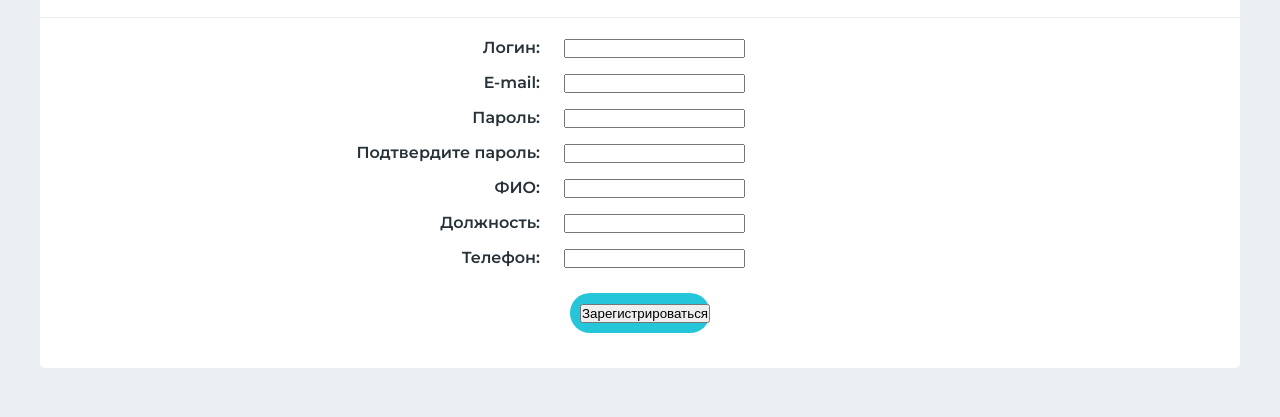
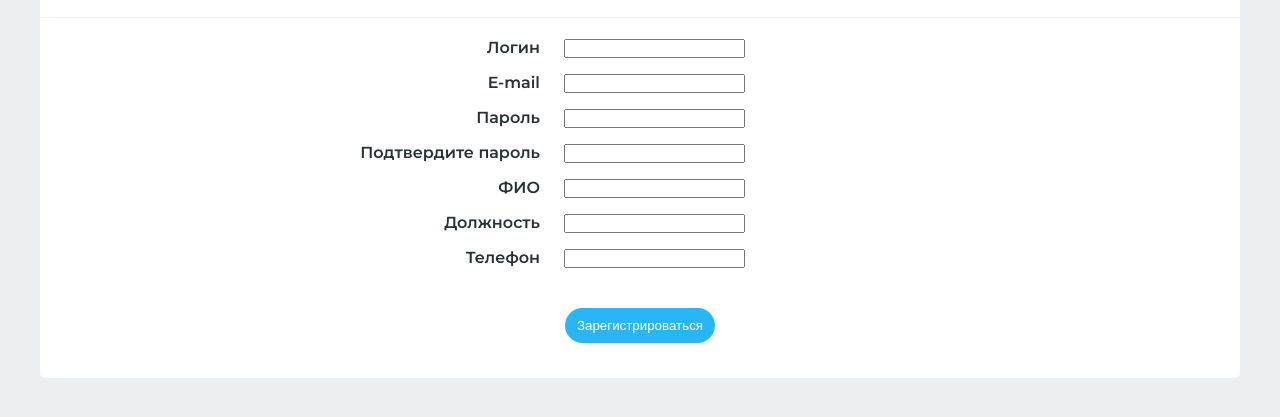
Before and after one commit to cft-forfood/schedulePlanner, a plain HTML site: page frontend/pages/register.html in a window 1280 px wide. Shown: the part 105-522 px from the top of the page. Drawn offline with Linux system fonts and the light colour scheme.

Commit message:
Change registration's button

```diff
--- a/frontend/css/styles.css
+++ b/frontend/css/styles.css
@@ -120,13 +120,22 @@ th {
 	margin-bottom: 15px;
 }
 
-.button {
+.center {
+	text-align: center;
+}
+
+button {
 	padding: 10px;
-	width: 120px;
+	width: 150px;
 	margin: 25px auto 0;
-	background: rgb(38, 198, 218);
+	background: rgb(41, 182, 246);
 	color: white;
 	border-radius: 25px;
+	border: none;
+}
+
+button:hover {
+	background: rgb(38, 198, 218);
 }
 
 .menu-open {
--- a/frontend/pages/register.html
+++ b/frontend/pages/register.html
@@ -38,7 +38,7 @@
             <form action="" method="POST">
                 <div class="row">
                     <div class="left-column">
-                        <label for="login">Логин:</label>
+                        <label for="login">Логин</label>
                     </div>
 
                     <div class="right-column">
@@ -48,7 +48,7 @@
 
                 <div class="row">
                     <div class="left-column">
-                        <label for="email">E-mail:</label>
+                        <label for="email">E-mail</label>
                     </div>
 
                     <div class="right-column">
@@ -58,7 +58,7 @@
 
                 <div class="row">
                     <div class="left-column">
-                        <label for="pswd">Пароль:</label>
+                        <label for="pswd">Пароль</label>
                     </div>
 
                     <div class="right-column">
@@ -68,7 +68,7 @@
 
                 <div class="row">
                     <div class="left-column">
-                        <label for="pswd">Подтвердите пароль:</label>
+                        <label for="pswd">Подтвердите пароль</label>
                     </div>
 
                     <div class="right-column">
@@ -78,7 +78,7 @@
 
                 <div class="row">
                     <div class="left-column">
-                        <label for="fio">ФИО:</label>
+                        <label for="fio">ФИО</label>
                     </div>
 
                     <div class="right-column">
@@ -88,7 +88,7 @@
 
                 <div class="row">
                     <div class="left-column">
-                        <label for="pos">Должность:</label>
+                        <label for="pos">Должность</label>
                     </div>
 
                     <div class="right-column">
@@ -98,7 +98,7 @@
 
                 <div class="row">
                     <div class="left-column">
-                        <label for="phone">Телефон:</label>
+                        <label for="phone">Телефон</label>
                     </div>
 
                     <div class="right-column">
@@ -106,10 +106,8 @@
                     </div>
                 </div>
 
-                <div class="row">
-                    <div class="button">
-                        <button type="submit">Зарегистрироваться</button>
-                    </div>
+                <div class="row center">
+                    <button type="submit">Зарегистрироваться</button>
                 </div>
             </form>
         </div>
```
